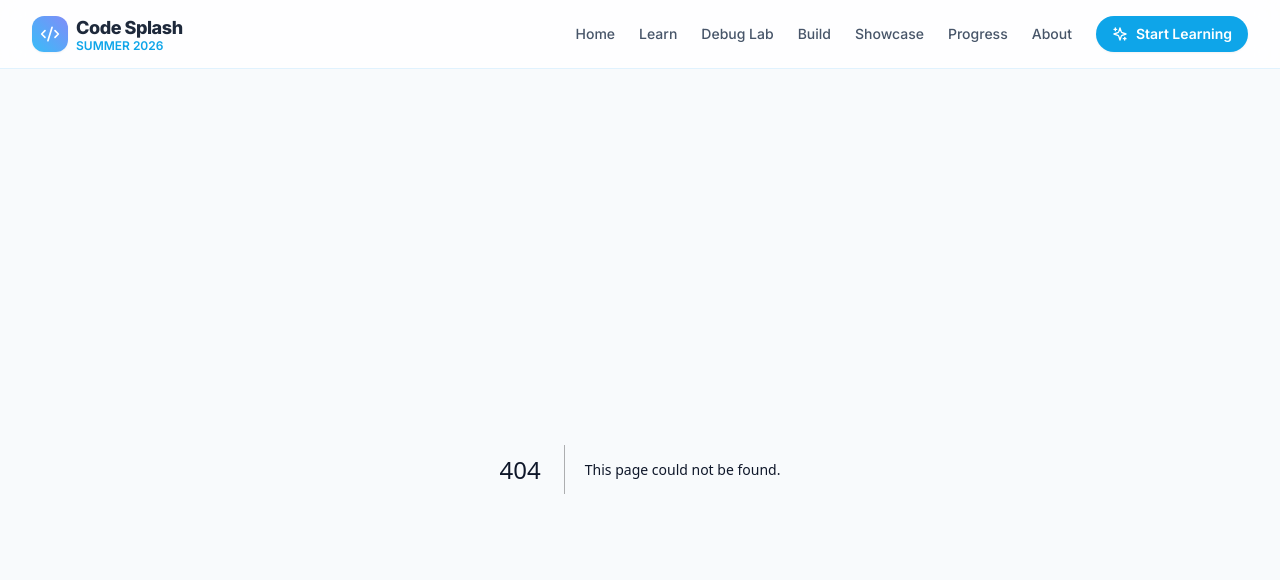
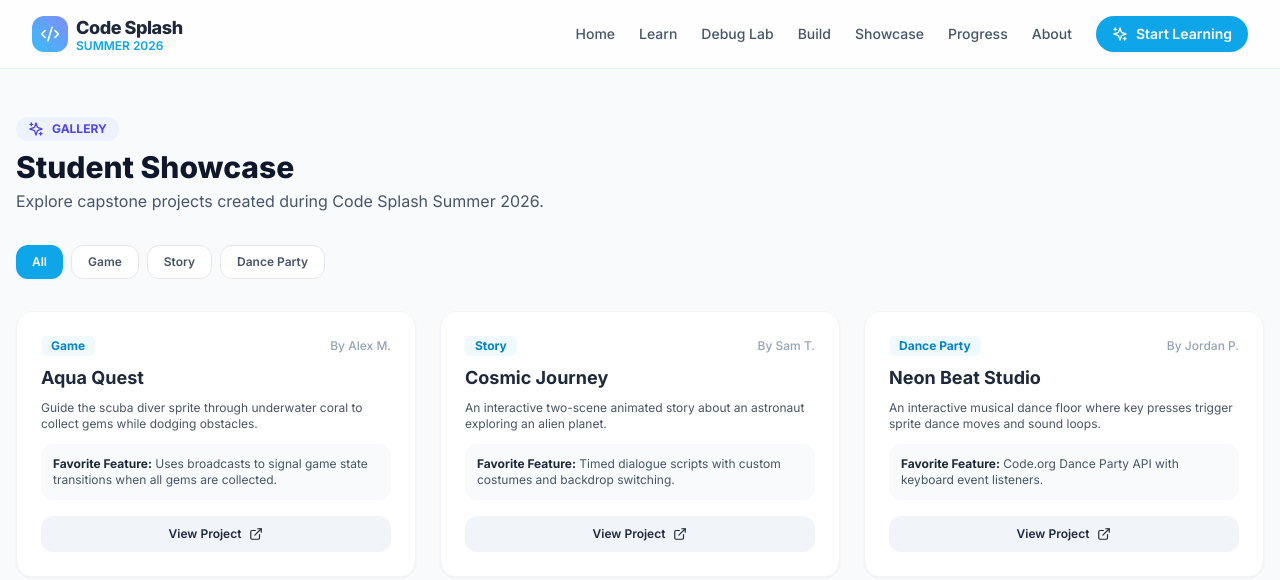
Before and after one commit to AashigaM/code-splash-summer-2026, a Next.js app: page /showcase in a window 1280 px wide. Before the commit this address had no page. Shown: the top 580 px of the page. Built offline with nearby package versions, Linux system fonts and the light colour scheme.

Commit message:
Create student showcase page with project filtering
This file implements a student showcase page that displays capstone projects with filtering options based on categories such as Game, Story, and Dance Party.

```diff
--- /dev/null
+++ b/app/showcase/page.tsx
@@ -0,0 +1,110 @@
+'use client';
+
+import { useState } from 'react';
+import { Sparkles, Gamepad2, BookOpen, Music, ExternalLink } from 'lucide-react';
+
+interface ShowcaseProject {
+  id: string;
+  title: string;
+  student: string;
+  category: 'Game' | 'Story' | 'Dance Party';
+  description: string;
+  feature: string;
+  link: string;
+}
+
+const SAMPLE_PROJECTS: ShowcaseProject[] = [
+  {
+    id: '1',
+    title: 'Aqua Quest',
+    student: 'Alex M.',
+    category: 'Game',
+    description: 'Guide the scuba diver sprite through underwater coral to collect gems while dodging obstacles.',
+    feature: 'Uses broadcasts to signal game state transitions when all gems are collected.',
+    link: 'https://scratch.mit.edu',
+  },
+  {
+    id: '2',
+    title: 'Cosmic Journey',
+    student: 'Sam T.',
+    category: 'Story',
+    description: 'An interactive two-scene animated story about an astronaut exploring an alien planet.',
+    feature: 'Timed dialogue scripts with custom costumes and backdrop switching.',
+    link: 'https://scratch.mit.edu',
+  },
+  {
+    id: '3',
+    title: 'Neon Beat Studio',
+    student: 'Jordan P.',
+    category: 'Dance Party',
+    description: 'An interactive musical dance floor where key presses trigger sprite dance moves and sound loops.',
+    feature: 'Code.org Dance Party API with keyboard event listeners.',
+    link: 'https://code.org',
+  },
+];
+
+export default function ShowcasePage() {
+  const [filter, setFilter] = useState<'All' | 'Game' | 'Story' | 'Dance Party'>('All');
+
+  const filtered = filter === 'All' ? SAMPLE_PROJECTS : SAMPLE_PROJECTS.filter((p) => p.category === filter);
+
+  return (
+    <div className="max-w-7xl mx-auto px-4 py-12 flex flex-col gap-8">
+      <div>
+        <div className="inline-flex items-center gap-2 bg-indigo-50 text-indigo-600 text-xs font-bold px-3 py-1 rounded-full uppercase mb-2">
+          <Sparkles className="w-4 h-4" /> Gallery
+        </div>
+        <h1 className="text-3xl font-extrabold text-slate-900">Student Showcase</h1>
+        <p className="text-slate-600 mt-1">Explore capstone projects created during Code Splash Summer 2026.</p>
+      </div>
+
+      {/* Filter Buttons */}
+      <div className="flex flex-wrap gap-2">
+        {(['All', 'Game', 'Story', 'Dance Party'] as const).map((cat) => (
+          <button
+            key={cat}
+            onClick={() => setFilter(cat)}
+            className={`px-4 py-2 rounded-xl text-xs font-semibold transition-all ${
+              filter === cat
+                ? 'bg-sky-500 text-white shadow-sm'
+                : 'bg-white text-slate-600 border border-slate-200 hover:bg-slate-50'
+            }`}
+          >
+            {cat}
+          </button>
+        ))}
+      </div>
+
+      {/* Gallery Grid */}
+      <div className="grid grid-cols-1 md:grid-cols-3 gap-6">
+        {filtered.map((project) => (
+          <div key={project.id} className="bg-white rounded-2xl border border-slate-100 p-6 shadow-sm flex flex-col justify-between gap-4">
+            <div>
+              <div className="flex items-center justify-between mb-2">
+                <span className="text-xs font-bold text-sky-600 bg-sky-50 px-2.5 py-0.5 rounded-md">
+                  {project.category}
+                </span>
+                <span className="text-xs font-medium text-slate-400">By {project.student}</span>
+              </div>
+              <h3 className="font-bold text-slate-800 text-lg">{project.title}</h3>
+              <p className="text-xs text-slate-600 mt-2">{project.description}</p>
+
+              <div className="bg-slate-50 p-3 rounded-xl mt-3 text-xs text-slate-600">
+                <strong className="text-slate-800">Favorite Feature:</strong> {project.feature}
+              </div>
+            </div>
+
+            <a
+              href={project.link}
+              target="_blank"
+              rel="noopener noreferrer"
+              className="inline-flex items-center justify-center gap-2 w-full bg-slate-100 hover:bg-slate-200 text-slate-800 text-xs font-semibold py-2.5 rounded-xl transition-colors"
+            >
+              View Project <ExternalLink className="w-3.5 h-3.5" />
+            </a>
+          </div>
+        ))}
+      </div>
+    </div>
+  );
+}
```
